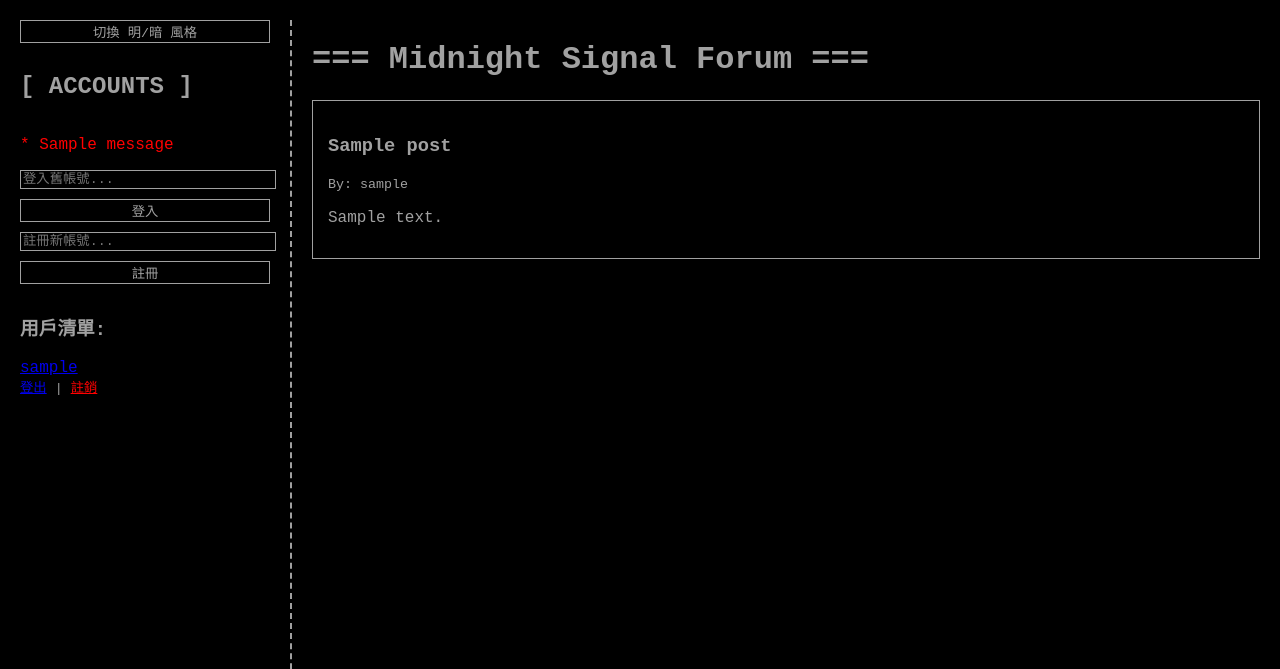
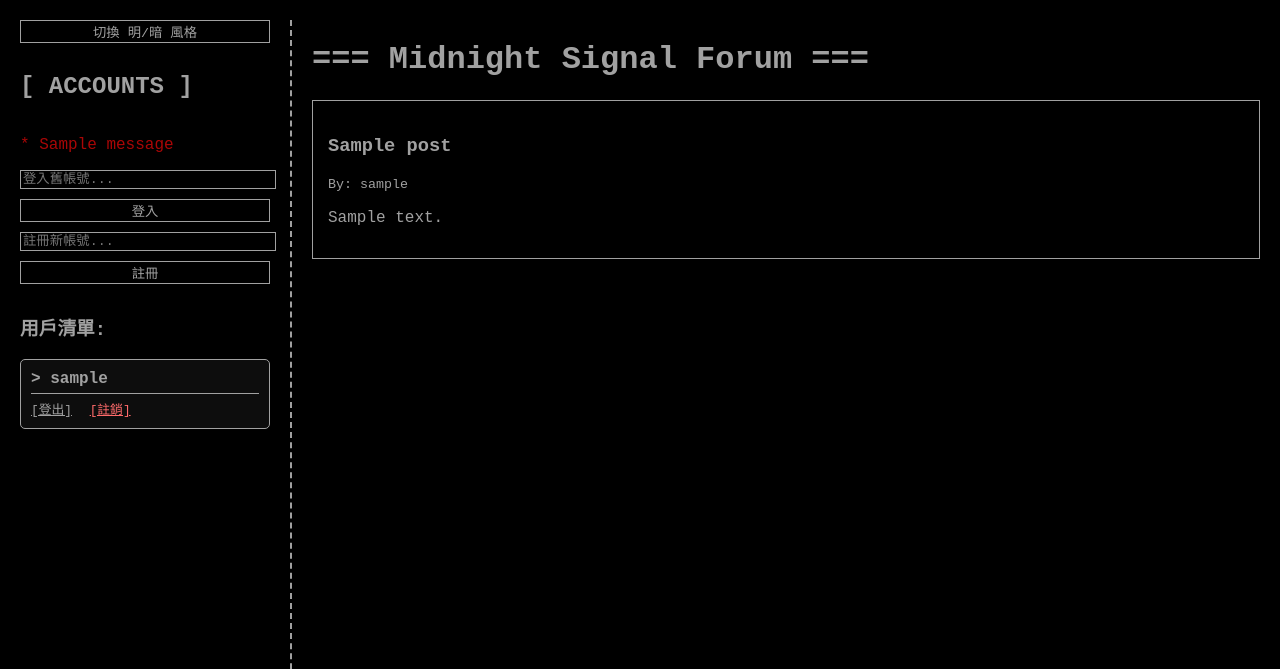
Before and after one commit to hibrite/roleplay, a Flask app: page / in a window 1280 px wide. Shown: the top 669 px of the page. Run offline with Flask 3, Linux system fonts and the light colour scheme; one stand-in notice (Sample message) is shown; a database or web service that is not in the repository returns one stand-in record (values such as "Sample title"); some libraries are stand-ins or nearby versions.

Commit message:
Add files via upload

```diff
--- a/retro_forum/templates/index.html
+++ b/retro_forum/templates/index.html
@@ -19,7 +19,7 @@
         <button onclick="document.body.classList.toggle('day-mode')">切換 明/暗 風格</button>
         <h2>[ ACCOUNTS ]</h2>
         {% with messages = get_flashed_messages(with_categories=true) %}
-            {% if messages %}{% for category, msg in messages %}<p style="color:red">* {{ msg }}</p>{% endfor %}{% endif %}
+            {% if messages %}{% for category, msg in messages %}<p style="color:rgb(169, 6, 6)">* {{ msg }}</p>{% endfor %}{% endif %}
         {% endwith %}
         <form action="/login" method="POST">
             <input type="text" name="username" placeholder="登入舊帳號..." required>
@@ -30,16 +30,20 @@
             <button type="submit">註冊</button>
         </form>
         <h3>用戶清單:</h3>
-        {% for user in user_list %}
-            <div class="user-item {% if user == current_user %}active{% endif %}">
-                <a href="/switch_user/{{ user }}">{{ user }}</a>
-                <br>
-                <small>
-                    <a href="/logout/{{ user }}">登出</a> |
-                    <a href="/delete_user/{{ user }}" style="color:red">註銷</a>
-                </small>
-            </div>
-        {% endfor %}
+        <div id="user-list-container" style="display: flex; flex-direction: column; gap: 10px;">
+            {% for user in user_list %}
+                <div class="user-item {% if user == current_user %}active{% endif %}"
+                    style="border: 1px solid var(--border-color); padding: 10px; border-radius: 5px; background: rgba(255,255,255,0.05);">
+                    <div style="font-weight: bold; margin-bottom: 5px;">
+                        <a href="/switch_user/{{ user }}" style="color:var(--text-color); text-decoration: none;">> {{ user }}</a>
+                    </div>
+                    <div style="border-top: 1px solid var(--border-color); padding-top: 5px; font-size: 0.8em;">
+                        <a href="/logout/{{ user }}" style="color: var(--text-color);">[登出]</a>
+                        <a href="/delete_user/{{ user }}" style="color: #ff6b6b; margin-left: 10px;">[註銷]</a>
+                    </div>
+                </div>
+            {% endfor %}
+        </div>
     </div>
     <div id="main-content">
         <h1>=== Midnight Signal Forum ===</h1>
```
